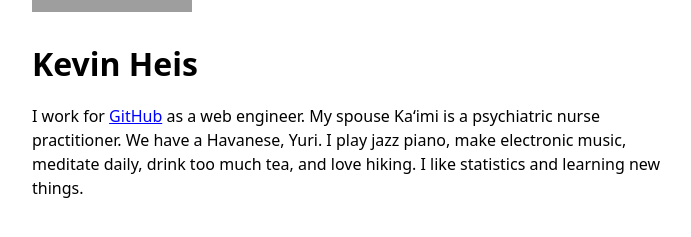
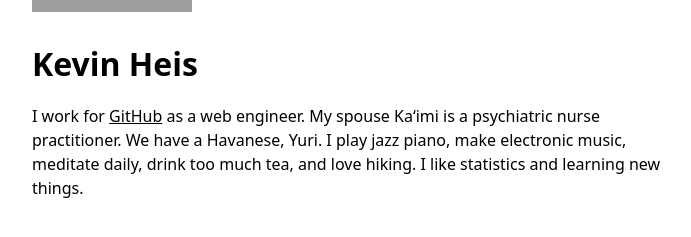
Before and after one commit to heiskr/heiskr.github.io, a Jekyll site: the page built from index.md, in a window 1280 px wide. Shown: the part 424-661 px from the top of the page, without its empty margins (288-979 px from the left). Built offline with Jekyll 4.4.1, drawn with Linux system fonts in a browser that asks for light colours; grey boxes are pictures that could not be loaded.

Commit message:
dark mode

```diff
--- a/_layouts/default.html
+++ b/_layouts/default.html
@@ -26,10 +26,16 @@
         margin-bottom: 1rem;
       }
       a {
-        color: blue;
+        color: inherit;
       }
       p {
         max-width: 40rem;
+      }
+      @media (prefers-color-scheme: dark) {
+        body {
+          background: black;
+          color: lightgray;
+        }
       }
     </style>
   </head>
```
